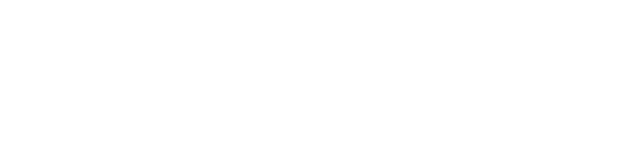
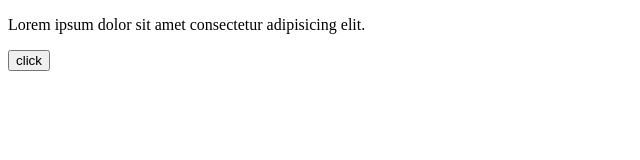
Before and after one commit to oybek707a/githupga-kirdim, a plain HTML site: page index.html in a window 1280 px wide. Shown: the whole page, without its empty margins (0-640 px from the left). Drawn offline with Linux system fonts and the light colour scheme.

Commit message:
buttoncha

```diff
--- a/index.html
+++ b/index.html
@@ -6,6 +6,7 @@
     <title>Document</title>
 </head>
 <body>
-
+    <p>Lorem ipsum dolor sit amet consectetur adipisicing elit.</p>
+    <button>click</button>
 </body>
 </html>
```
